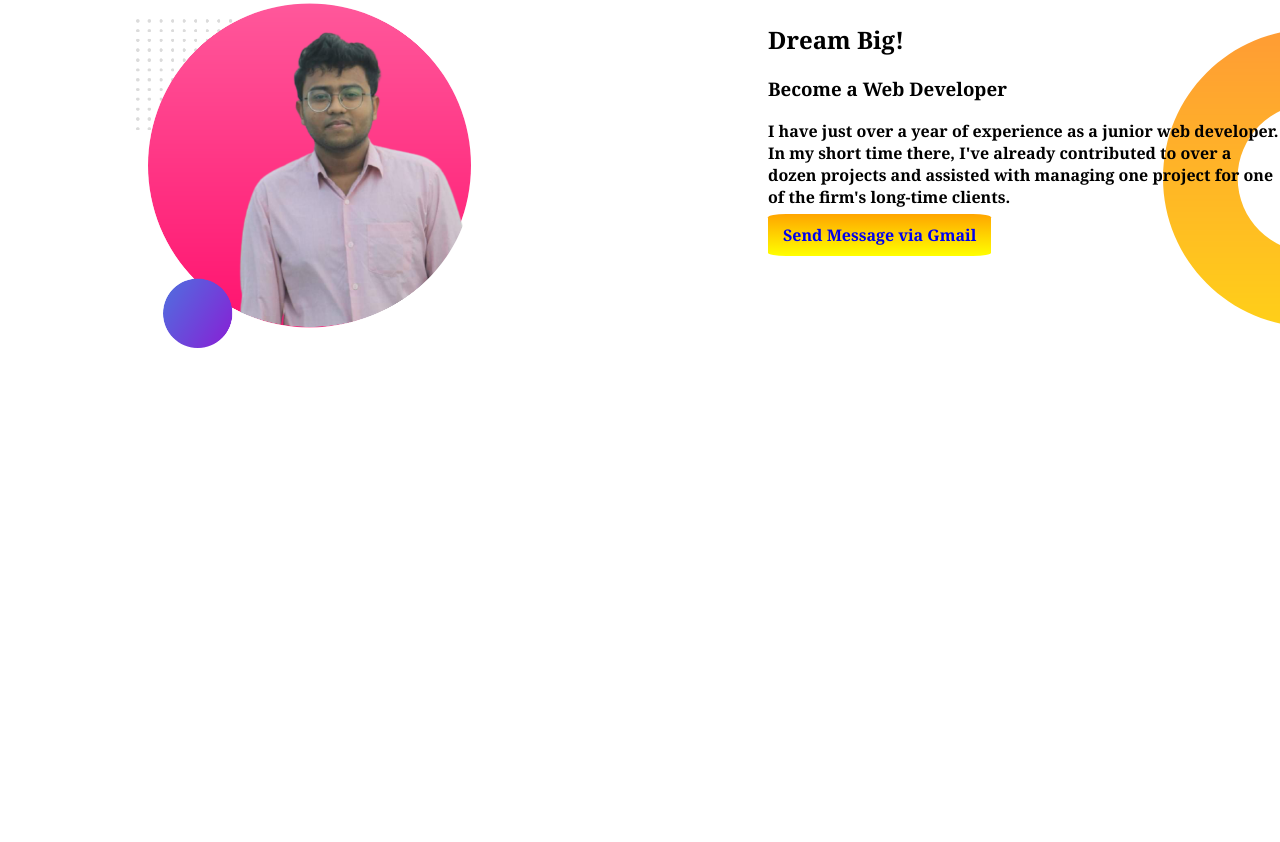
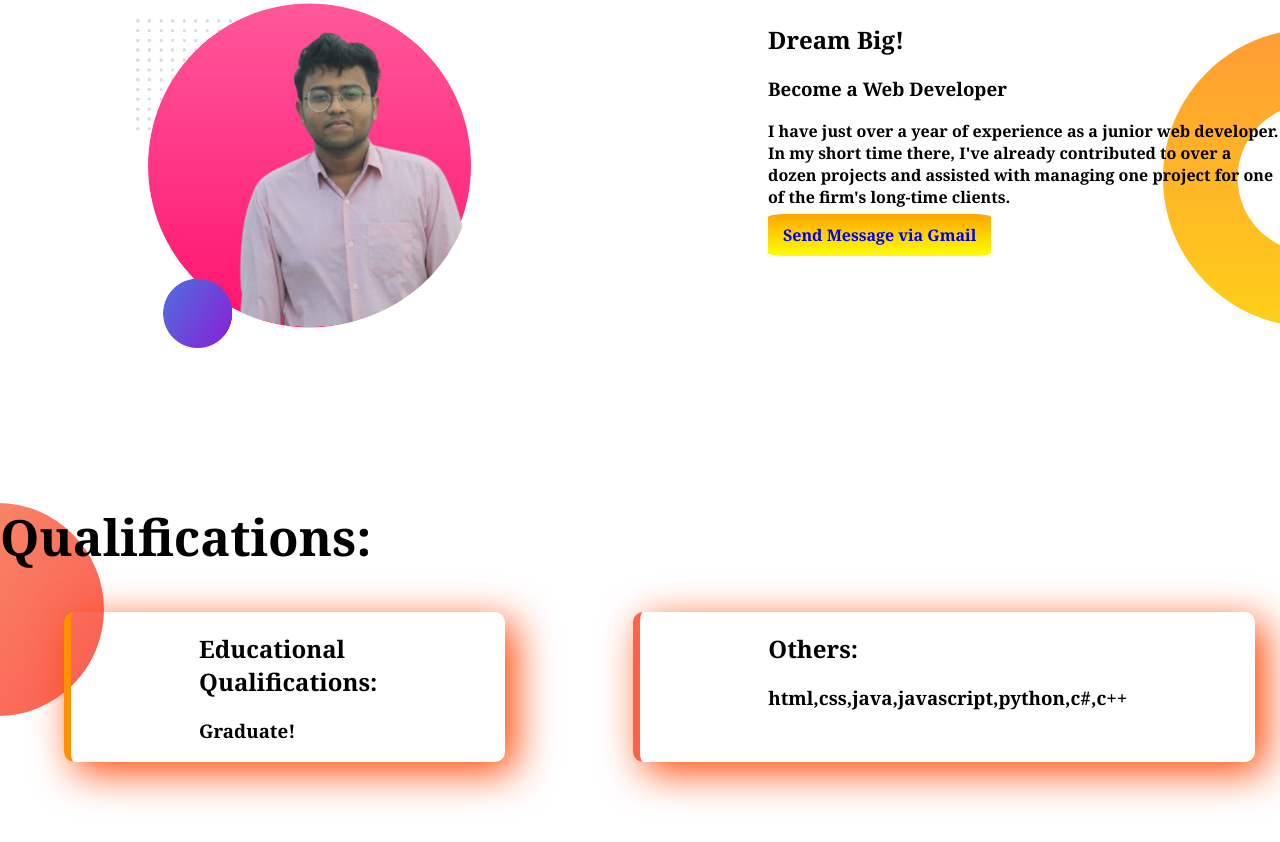
Before and after one commit to naefriyad/developer-portfolio, a plain HTML site: page index.html in a window 1280 px wide. Shown: the part 599-1441 px from the top of the page. Before the commit the page ends 1102 px from the top, so only its background shows below. Drawn offline with Linux system fonts and the light colour scheme; files whose address does not match are found by name.

Commit message:
first creation

```diff
--- a/index.html
+++ b/index.html
@@ -14,7 +14,7 @@
 </head>
 
 <body>
-    <section class="banner">
+    <section class="banner flexibale-container">
         <div class="width">
             <h1>Welcome To</h1>
             <h1><span class="orange">Riyad's</span> World!</h1>
@@ -31,7 +31,7 @@
             <img src="riyad27.png" alt="">
         </div>
     </section>
-    <section class='dream'>
+    <section class='dream flexibale-container'>
         <div class="width">
             <img src="riyad27 2.png" alt="">
         </div>
@@ -44,6 +44,19 @@
             <a class="link2" target="blank" href="https://mail.google.com/mail/u/0/#inbox">Send Message via Gmail</a>
         </div>
     </section>
+    <section class="experience">
+        <h1>Qualifications:</h1>
+        <div class="flexibale-container">
+            <div id="flex" class="width4">
+                <h2>Educational Qualifications:</h2>
+                <h3>Graduate!</h3>
+            </div>
+            <div id="flex2" class="width4">
+                <h2>Others:</h2>
+                <h3>html,css,java,javascript,python,c#,c++</h3>
+            </div>
+        </div>
+    </section>
 
 
 
--- a/style.css
+++ b/style.css
@@ -12,7 +12,7 @@ h1{
 #intro{
     color: royalblue;
 }
-section{
+.flexibale-container{
     display: flex;
     margin-bottom: 150px;
 
@@ -48,3 +48,27 @@ section{
     border-radius: 8%;
     padding: 10px 15px;
 }
+.experience{
+    background-image: url(images/exp-bg.png);
+    background-repeat: no-repeat;
+}
+.width4{
+    width: 40%;
+    margin-left: 5%;
+    margin-right: 5%;
+    padding-left: 10%;
+    padding-right: 10%;
+    border-radius: 10px;
+    box-shadow: 10px 10px 40px orangered;
+
+}
+#flex{
+    border-left: 7px solid;
+    border-color: rgb(255, 145, 0);
+    border-image-slice: 1
+}
+#flex2{
+    border-left:7px solid;
+    border-color: tomato;
+    border-image-slice: 1;
+}
```
Also changed, not shown: images/riyad1.png (renamed from riyad1.png), images/riyad2.png (renamed from riyad2.png), images/riyad27 2.png (renamed from riyad27 2.png), images/riyad27.png (renamed from riyad27.png).
